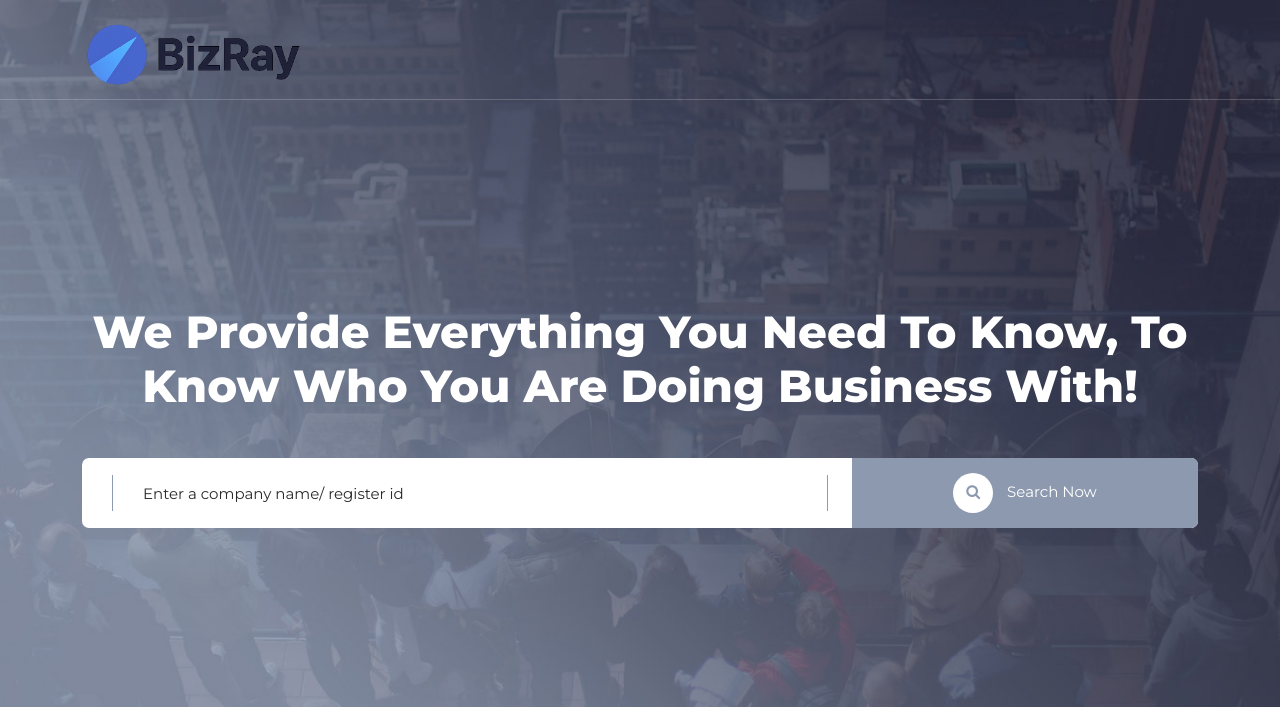
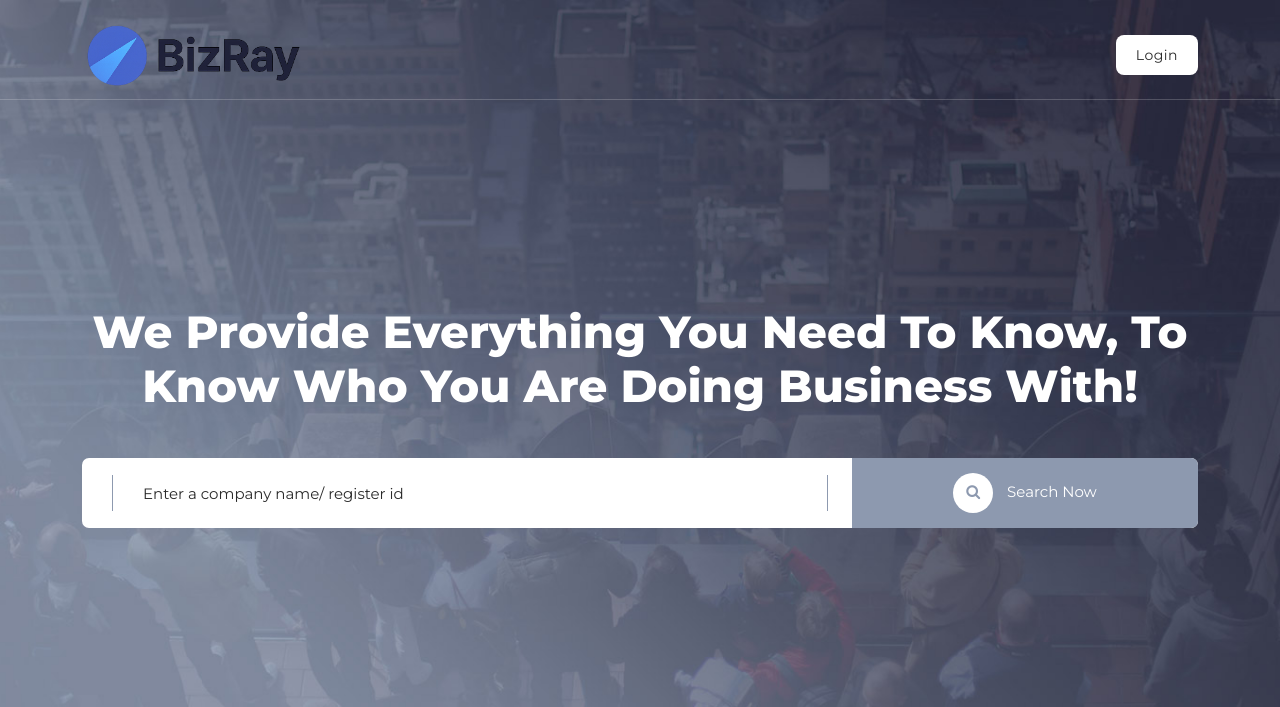
Before and after one commit to IMC-Krems-BizRay/BizRay, a Flask app: page / in a window 1280 px wide. Shown: the top 707 px of the page. Run offline with Flask 3, Linux system fonts and the light colour scheme; some libraries are stand-ins or nearby versions.

Commit message:
added basic login page and button

```diff
--- a/frontend-flask/app/routes.py
+++ b/frontend-flask/app/routes.py
@@ -8,7 +8,12 @@ main = Blueprint("main", __name__)
 
 @main.route("/")
 def index():
-    return render_template("index.html", show_back_button=False)
+    return render_template("index.html", page = 'index')
+
+@main.route("/login")
+def login():
+    return render_template("login.html", page = 'login')
+
 
 def detect_search_mode(input_str: str) -> str:
     s = input_str.strip()
--- a/frontend-flask/app/static/css/custom.css
+++ b/frontend-flask/app/static/css/custom.css
@@ -50,3 +50,57 @@
 @keyframes spin {
   to { transform: translate(-50%, -50%) rotate(360deg); }
 }
+
+/* Make header layout stable */
+.header-area .main-nav {
+  display: flex;
+  align-items: center;
+}
+.header-area .main-nav .logo {
+  margin-right: auto;
+}
+
+.header-area .main-nav .nav {
+  display: flex;
+  align-items: center;
+  gap: 5px;                     /* space between Back & Login */
+  margin-left: auto;             /* push to the right */
+}
+
+.header-area .main-nav .nav li {
+  margin: 0;
+}
+
+
+.header-area .main-nav .nav .main-white-button a {
+  display: inline-block;
+  padding: 10px 18px;
+  white-space: nowrap;
+}
+
+/* Optional: tighter gap on small screens */
+@media (max-width: 992px) {
+  .header-area .main-nav .nav { gap: 12px; }
+}
+
+/* Fix alignment of header buttons */
+.header-area .main-nav .nav .main-white-button a {
+  background-color: #fff !important;
+  color: #1a1a1a !important;
+  border-radius: 8px;
+  padding: 0 22px;                  /* horizontal padding only */
+  height: 40px;                     /* fixed button height */
+  display: flex;                    /* enables centering */
+  align-items: center;              /* vertical centering */
+  justify-content: center;          /* horizontal centering */
+  font-weight: 600;
+  letter-spacing: 0.5px;
+  text-transform: uppercase;        /* matches your theme style */
+  text-decoration: none;
+  transition: all 0.2s ease-in-out;
+}
+
+.header-area .main-nav .nav .main-white-button a:hover {
+  background-color: #000 !important;
+  color: #fff !important;
+}
--- a/frontend-flask/app/templates/base.html
+++ b/frontend-flask/app/templates/base.html
@@ -43,10 +43,18 @@
               <!--<li><a href="{{ url_for('main.index') }}">Home</a></li>-->
               <!-- <li><a href="{{ url_for('main.search_results') }}">Results</a></li>-->
               <!--<li><a href="#">Contact</a></li>-->
-              {% if show_back_button %}
+              {% if page != "index" %}
               <li>
                 <div class="main-white-button">
                   <a href="{{ url_for('main.index') }}"></i> Back to search</a>
+                </div>
+              </li>
+              {% endif %}
+
+              {% if page != "login" %}
+              <li>
+                <div class="main-white-button">
+                  <a href="{{ url_for('main.login') }}">Login</a>
                 </div>
               </li>
               {% endif %}
```
Also changed, not shown: frontend-flask/app/templates/login.html (added, +23 -0 lines).
